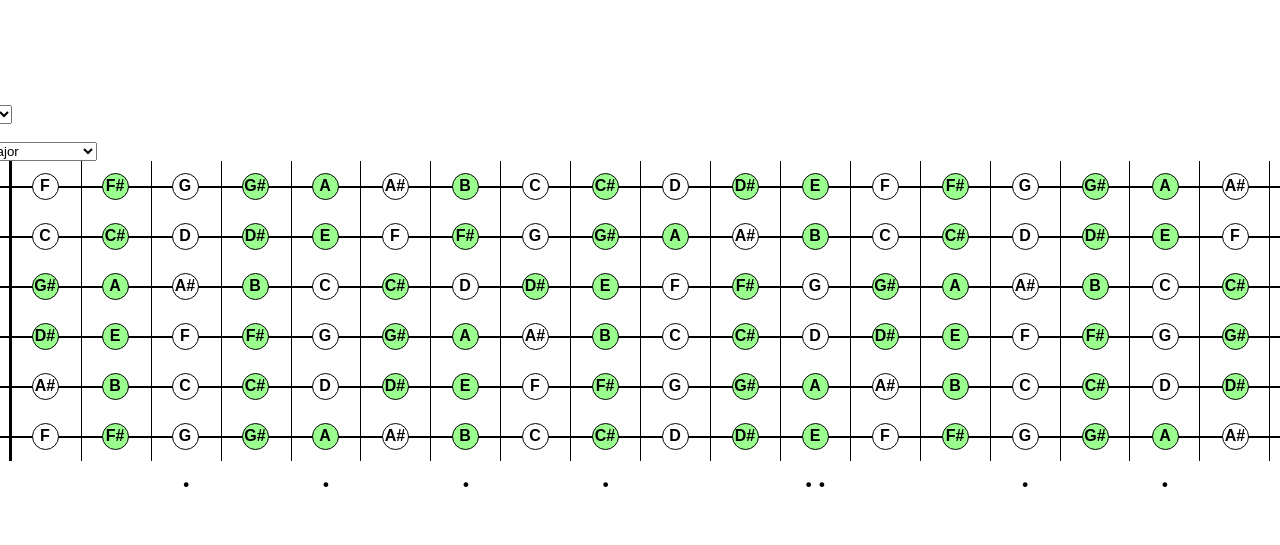
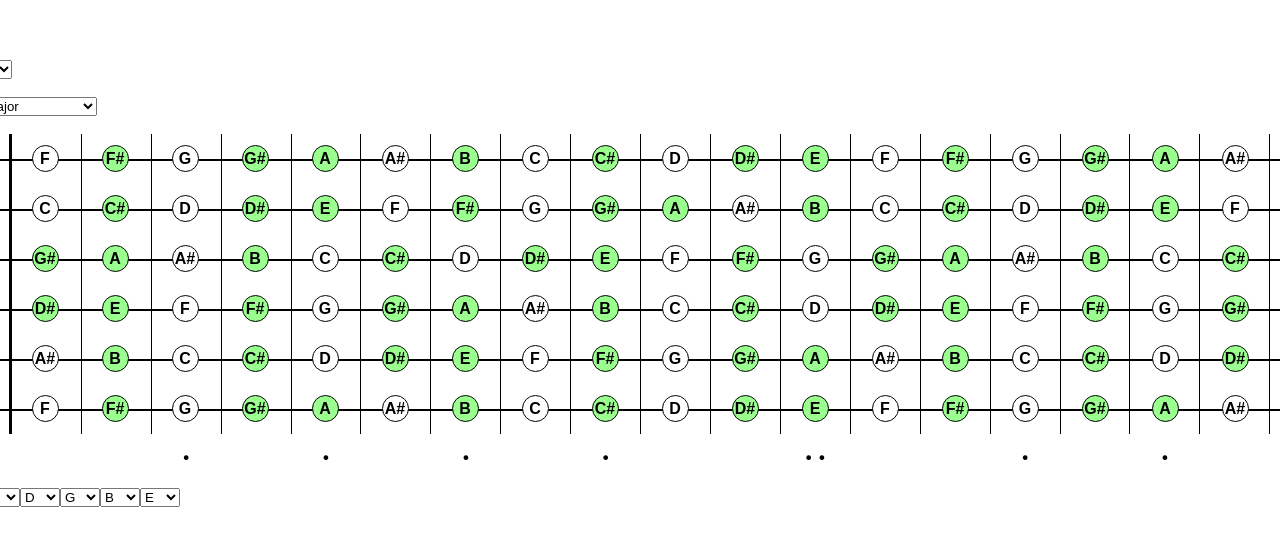
Before and after one commit to lassediercks/fretatonic, a Vue app: page / in a window 1280 px wide. Shown: the part 117-662 px from the top of the page. Built offline with nearby package versions, Linux system fonts and the light colour scheme.

Commit message:
add tuning

```diff
--- a/src/App.vue
+++ b/src/App.vue
@@ -1,5 +1,6 @@
 <template>
   <!-- Strings: <input type="number" v-model="strings" /> -->
+  {{ newTuning }}
   key:
   <select v-model="selectedKey">
     <option :value="keyNote" v-for="keyNote in notes" :key="keyNote">
@@ -18,7 +19,10 @@
       {{ scaleName }}
     </option>
   </select>
+  <br />
+  <br />
   <!-- {{ Object.entries(scales) }} -->
+
   <div class="fretboard">
     <div class="strings">
       <div
@@ -48,11 +52,42 @@
       </div>
     </div>
   </div>
+
+  <br />
+  <br />
+  tuning:
+  <div>
+    <select v-model="firststringtune">
+      <option :value="tuneNote" v-for="tuneNote in notes" :key="tuneNote">
+        {{ tuneNote }}
+      </option>
+    </select>
+    <select v-model="secondstringtune">
+      <option :value="tuneNote" v-for="tuneNote in notes" :key="tuneNote">
+        {{ tuneNote }}
+      </option></select
+    ><select v-model="thirdstringtune">
+      <option :value="tuneNote" v-for="tuneNote in notes" :key="tuneNote">
+        {{ tuneNote }}
+      </option></select
+    ><select v-model="forthstringtune">
+      <option :value="tuneNote" v-for="tuneNote in notes" :key="tuneNote">
+        {{ tuneNote }}
+      </option></select
+    ><select v-model="fifthstringtune">
+      <option :value="tuneNote" v-for="tuneNote in notes" :key="tuneNote">
+        {{ tuneNote }}
+      </option></select
+    ><select v-model="sixthstringtune">
+      <option :value="tuneNote" v-for="tuneNote in notes" :key="tuneNote">
+        {{ tuneNote }}
+      </option>
+    </select>
+  </div>
 </template>
 
 <script>
 const singleDotFrets = [3, 5, 7, 9, 15, 17, 19, 21];
-const tuning = ["E", "A", "D", "G", "B", "E"];
 
 const scalesIndexes = {
   major: [0, 2, 4, 5, 7, 9, 11],
@@ -71,10 +106,15 @@ export default {
   components: { Indicator },
   data() {
     return {
+      firststringtune: "E",
+      secondstringtune: "A",
+      thirdstringtune: "D",
+      forthstringtune: "G",
+      fifthstringtune: "B",
+      sixthstringtune: "E",
       test: "minor",
       scale: "major",
       selectedKey: "E",
-      tuning: tuning.reverse(),
       fretboardnotes: new Array(5).fill(notes).flat(),
       notes,
       strings: 6,
@@ -84,6 +124,17 @@ export default {
     };
   },
   computed: {
+    tuning() {
+      return [
+        this.firststringtune,
+        this.secondstringtune,
+        this.thirdstringtune,
+        this.forthstringtune,
+        this.fifthstringtune,
+        this.sixthstringtune,
+      ].reverse();
+    },
+
     currentScale() {
       let notesInKey = Array.from(notes);
       notesInKey = notesInKey.concat(
@@ -101,7 +152,9 @@ export default {
   },
   methods: {
     getNote(fretposition, string) {
-      return this.fretboardnotes[fretposition + notes.indexOf(tuning[string])];
+      return this.fretboardnotes[
+        fretposition + notes.indexOf(this.tuning[string])
+      ];
     },
     // thePenatoniker(){
 
```
